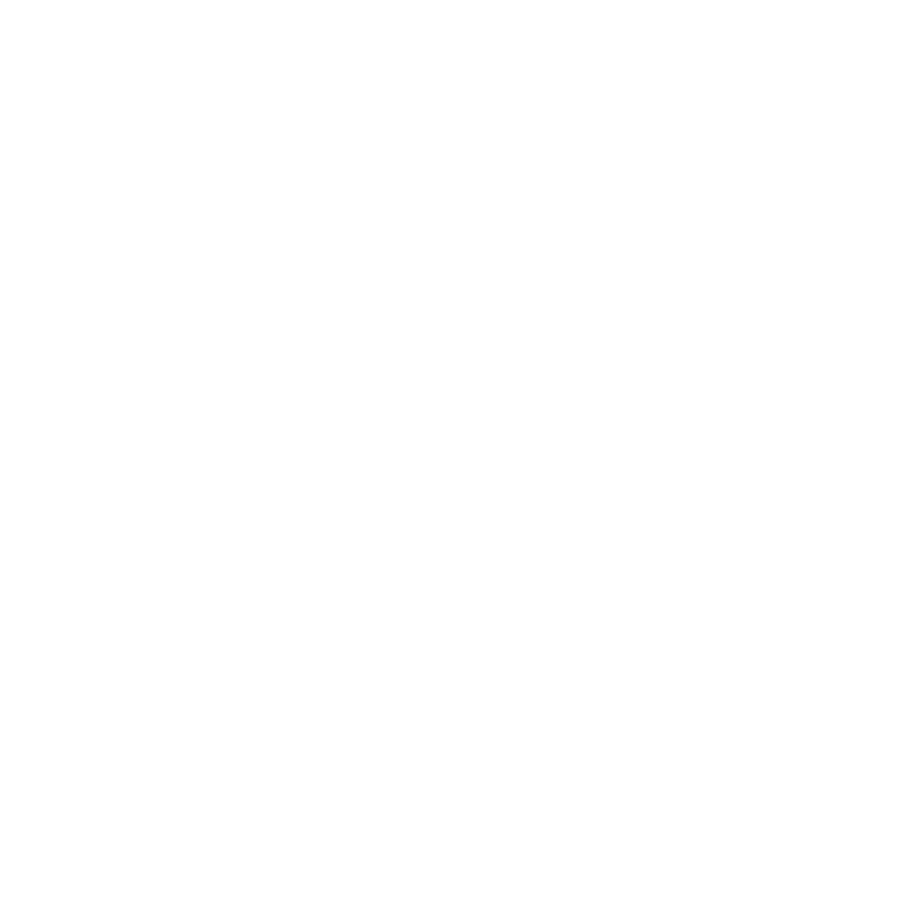
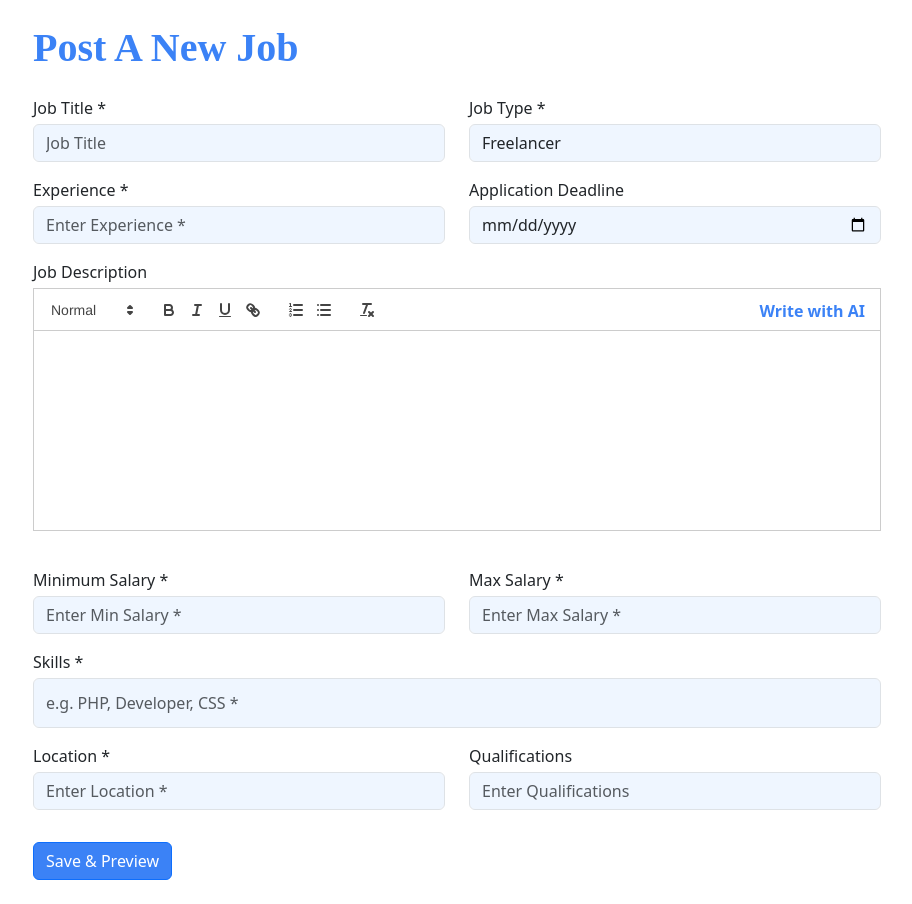
Before and after one commit to Vargos98/job-description, a React (Create React App) app: page /JobFormTwo in a window 1280 px wide. Before the commit this address had no page. Shown: the whole page, without its empty margins (183-1095 px from the left). Before the commit the page ends 800 px from the top, so only its background shows below. Built offline with nearby package versions, Linux system fonts and the light colour scheme.

Commit message:
Updated routes

```diff
--- a/src/App.js
+++ b/src/App.js
@@ -1,6 +1,6 @@
 import React from 'react';
 import { BrowserRouter as Router, Routes, Route } from 'react-router-dom';
-// import JobFormTwo from './Components/JobFormTwo';
+import JobFormTwo from './Components/JobFormTwo';
 import JobDetails from './Components/JobDetails';
 import ProfileSummary from './Components/ProfileSummary';
 import AwardCertification from './Components/AwardCertification';
@@ -12,6 +12,8 @@
       <Routes>
         <Route path="/" element={<AwardCertification />} />
         <Route path="/job-details" element={<JobDetails />} />
+        <Route path="/ProfileSummary" element={<ProfileSummary />} />
+        <Route path="/JobFormTwo" element={<JobFormTwo />} />
 
       </Routes>
     </Router>
--- a/src/Components/JobFormTwo.jsx
+++ b/src/Components/JobFormTwo.jsx
@@ -47,6 +47,7 @@
       const response = await axios.post('https://End-point', {
         title: formData.jobTitle,
         skills: formData.jobTags,
+
       });
       setFormData({
         ...formData,
```
